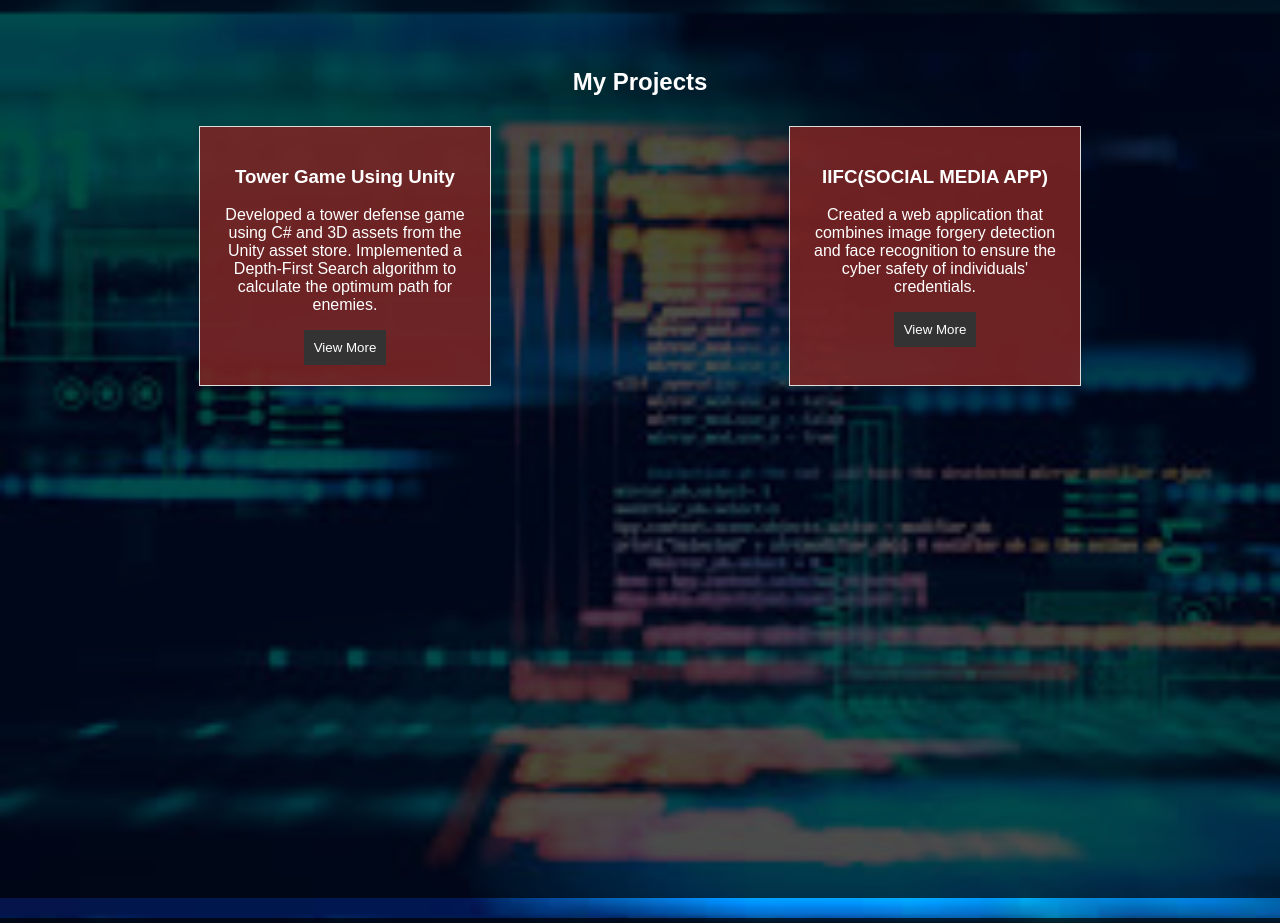
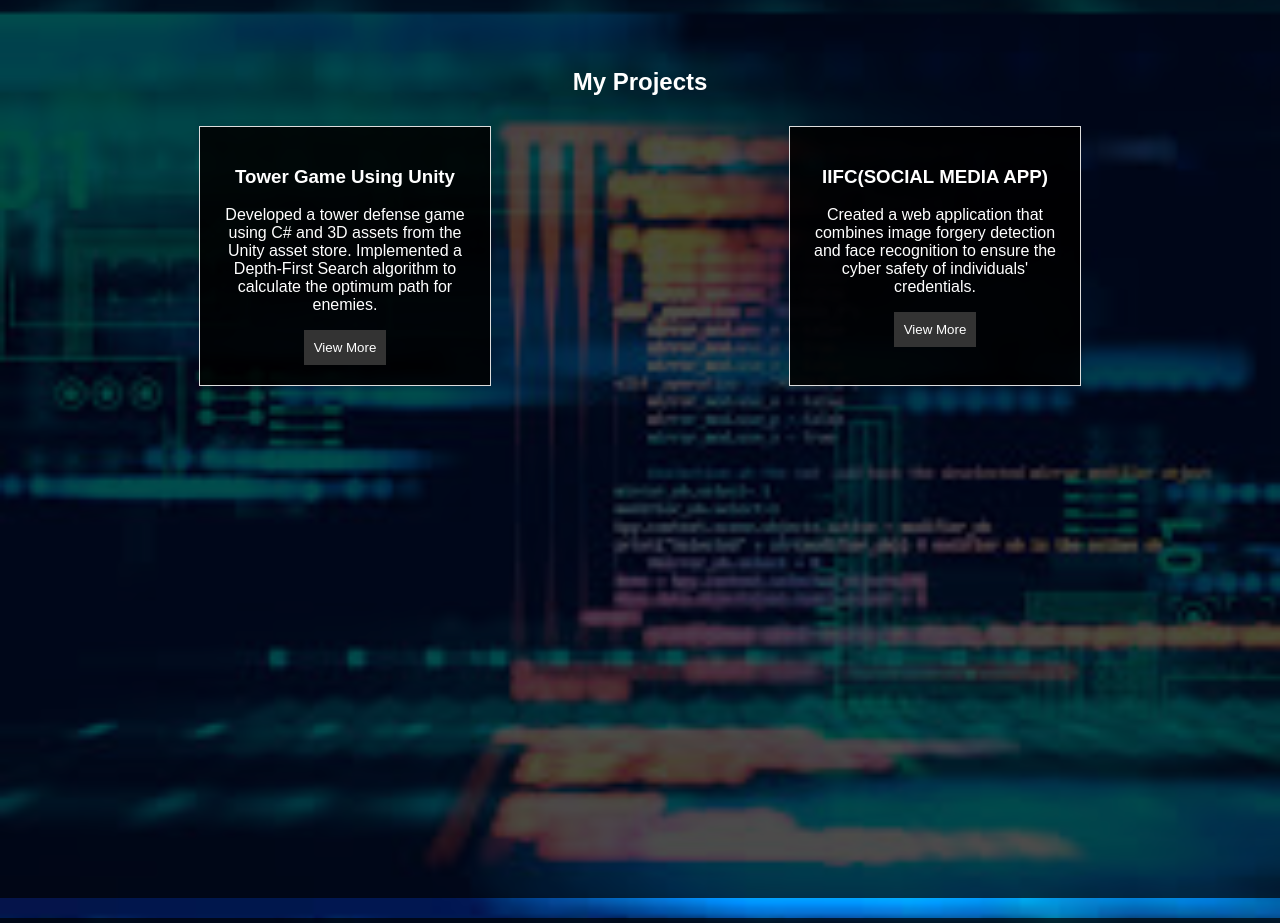
Before and after one commit to Mahii-31/interactive, a plain HTML site: page index.html in a window 1280 px wide. Shown: the part 1880-2803 px from the top of the page. Drawn offline with Linux system fonts and the light colour scheme.

Commit message:
Update styles.css

```diff
--- a/styles.css
+++ b/styles.css
@@ -83,7 +83,7 @@ nav ul li a:hover {
 }
 
 .project-card {
-    background-color: rgba(121, 36, 35, 0.9);
+    background-color: rgba(0,0,0, 0.9);
     border: 1px solid #ddd;
     padding: 20px;
     margin: 10px;
```
